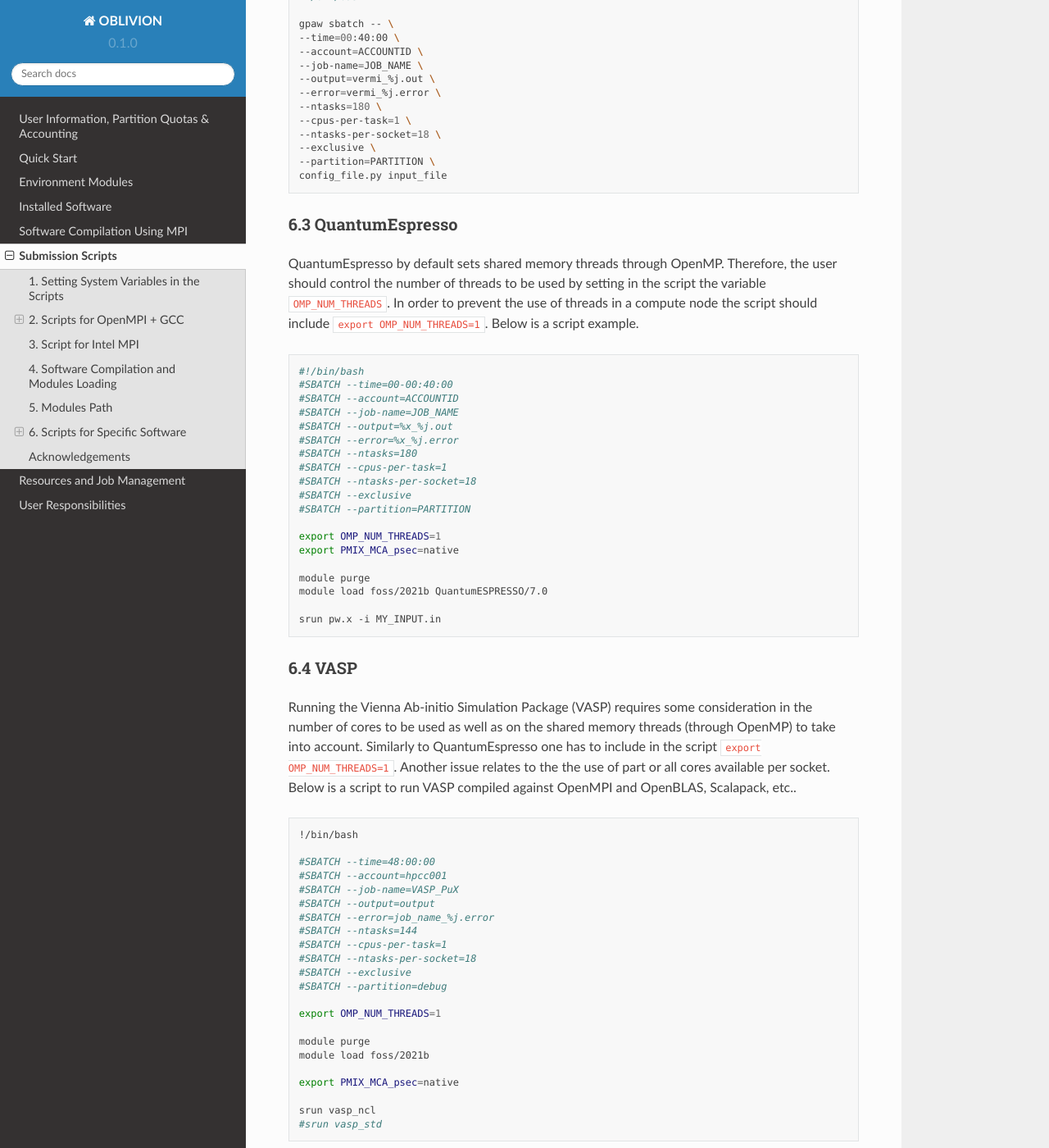
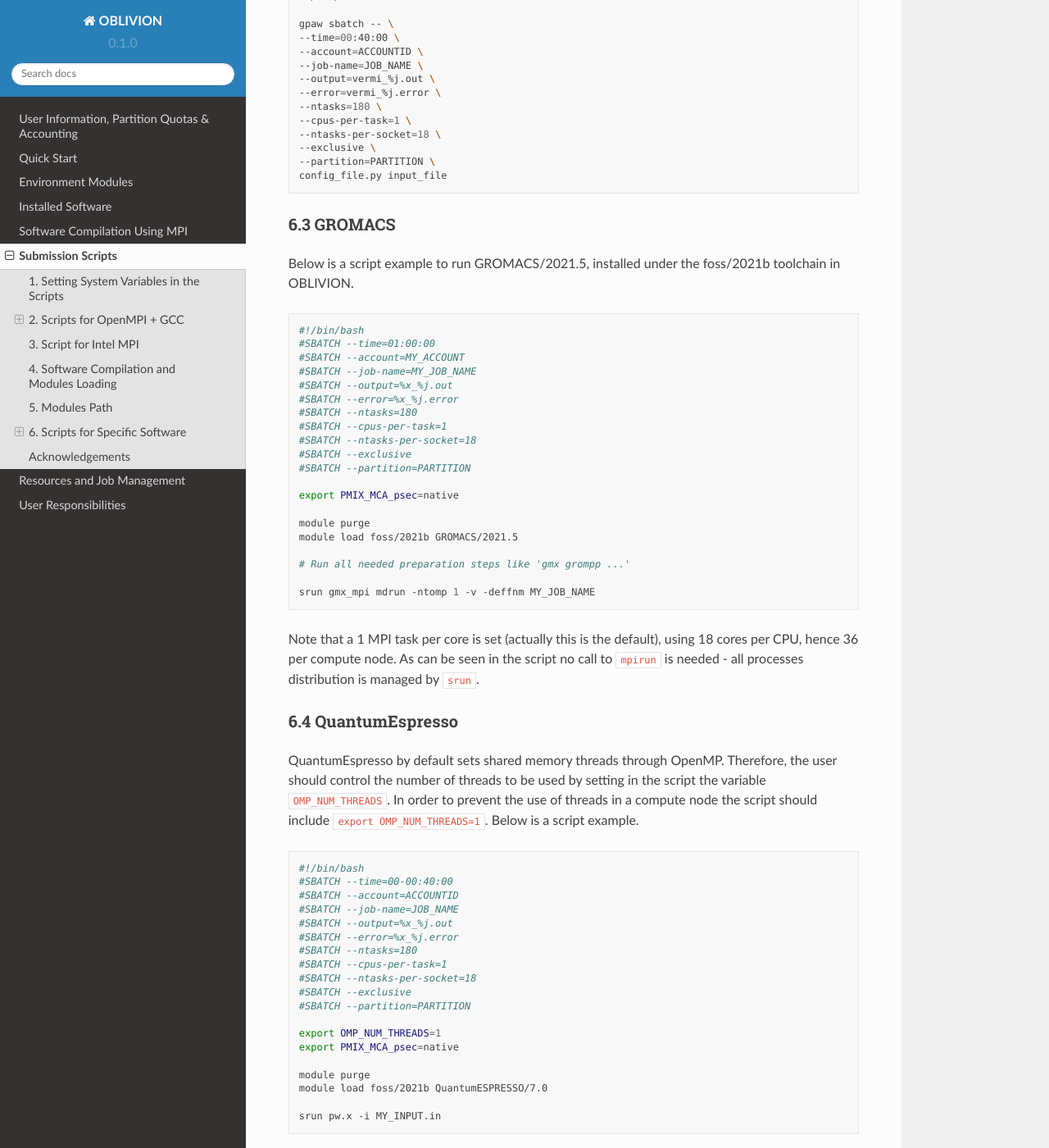
Before and after one commit to mavillez/Oblivion, a Sphinx documentation site: the page built from docs/source/scripts.rst, in a window 1280 px wide and 1400 px high, scrolled down 5645 px. Shown: the whole window at 82% size. Built offline with Sphinx 7.4.7 and the Read the Docs theme 2.0.0, drawn with Linux system fonts in a browser that asks for light colours.

Commit message:
Update scripts.rst

```diff
--- a/docs/source/scripts.rst
+++ b/docs/source/scripts.rst
@@ -309,8 +309,41 @@ Do not use the following script or similar - you end up having error messages an
   --partition=PARTITION \
   config_file.py input_file
 
+6.3 GROMACS
+~~~~~~~~~~~
 
-6.3 QuantumEspresso
+Below is a script example to run GROMACS/2021.5, installed under the foss/2021b toolchain in OBLIVION.
+
+
+.. code-block:: bash
+
+  #!/bin/bash
+  #SBATCH --time=01:00:00
+  #SBATCH --account=MY_ACCOUNT
+  #SBATCH --job-name=MY_JOB_NAME
+  #SBATCH --output=%x_%j.out
+  #SBATCH --error=%x_%j.error
+  #SBATCH --ntasks=180
+  #SBATCH --cpus-per-task=1
+  #SBATCH --ntasks-per-socket=18
+  #SBATCH --exclusive
+  #SBATCH --partition=PARTITION
+
+  export PMIX_MCA_psec=native
+
+  module purge
+  module load foss/2021b GROMACS/2021.5
+
+  # Run all needed preparation steps like 'gmx grompp ...'
+
+  srun gmx_mpi mdrun -ntomp 1 -v -deffnm MY_JOB_NAME
+
+Note that a 1 MPI task per core is set (actually this is the default), using 18 cores per CPU, hence 36 per
+compute node. As can be seen in the script no call to ``mpirun`` is needed - all processes distribution is
+managed by ``srun``.
+
+
+6.4 QuantumEspresso
 ~~~~~~~~~~~~~~~~~~~
 
 QuantumEspresso by default sets shared memory threads through OpenMP. Therefore, the user should control the
```
